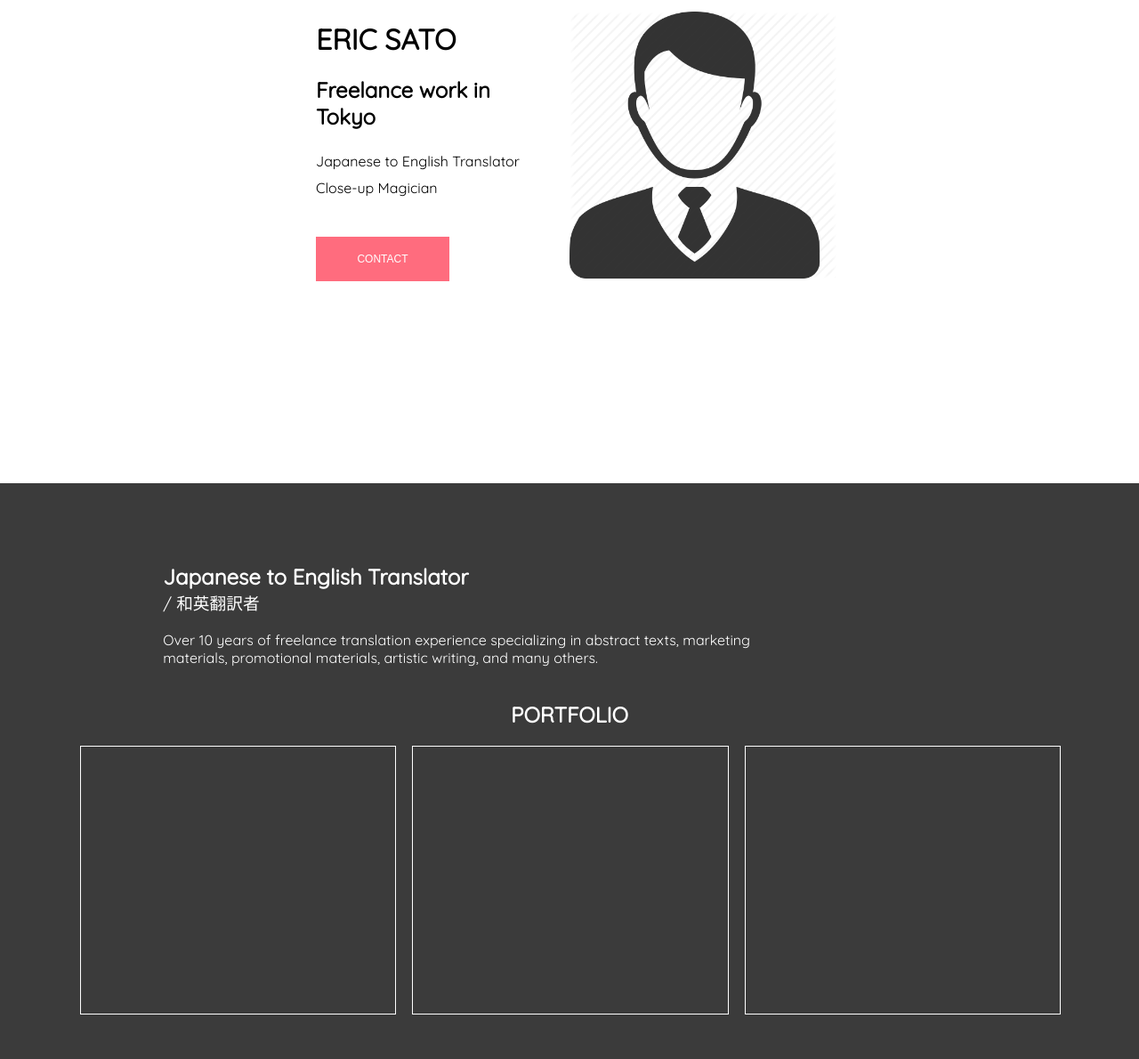
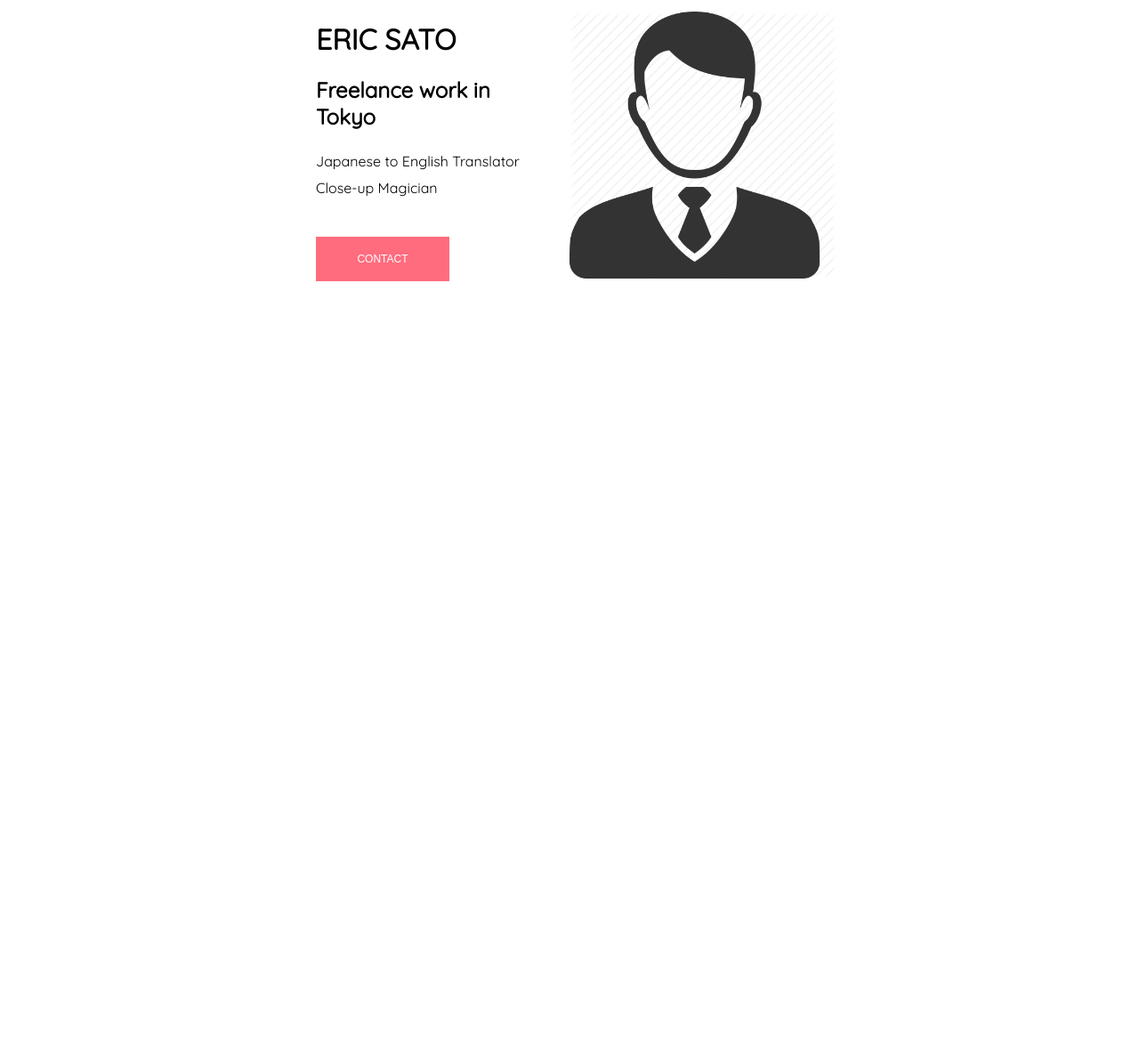
Before and after one commit to ericsato/ericsite, a plain HTML site: page index.html in a window 1280 px wide. Shown: the part 257-1447 px from the top of the page at 89% size. After the commit the page ends 800 px from the top, so only its background shows below. Drawn offline with nearby package versions, Linux system fonts and the light colour scheme.

Commit message:
simplified master for now

```diff
--- a/index.html
+++ b/index.html
@@ -64,54 +64,6 @@ $(function() {
   </div>
 </div>
 
-<div id="my-work" class="section section-pad">
-    <div class="grid grid-pad">
-      <div class="col-11-12 push-1-12">
-        <h2>Japanese to English Translator</h2>
-        <h3 class="h-no-pad h-no-bold">/ 和英翻訳者</h3>
-      </div>
-      <div class="col-8-12 push-1-12">
-        Over 10 years of freelance translation experience specializing in abstract texts,
-        marketing materials, promotional materials, artistic writing, and many others.
-      </div>
-      <div class="col-3-12"></div>
-    </div>
-
-    <div class="grid grid-pad portfolio">
-      <div class="col-1-2 float-center text-center">
-        <h2>PORTFOLIO</h2>
-      </div>
-      <div class="col-1-3">
-        <div class="portfolio-item">
-        </div>
-      </div>
-      <div class="col-1-3">
-        <div class="portfolio-item">
-        </div>
-      </div>
-      <div class="col-1-3">
-        <div class="portfolio-item">
-        </div>
-      </div>
-
-    </div>
-</div>
-
-<script>
-  var mainbottom = $('.feature').offset().top + $('.feature').height();
-
-  // on scroll,
-  $(window).on('scroll',function(){
-
-      // we round here to reduce a little workload
-      stop = Math.round($(window).scrollTop());
-      if (stop + 500 > mainbottom) {
-          $('.navbar').addClass('past-main');
-      } else {
-          $('.navbar').removeClass('past-main');
-     }
-  });
-</script>
 
 
 </body>
```
